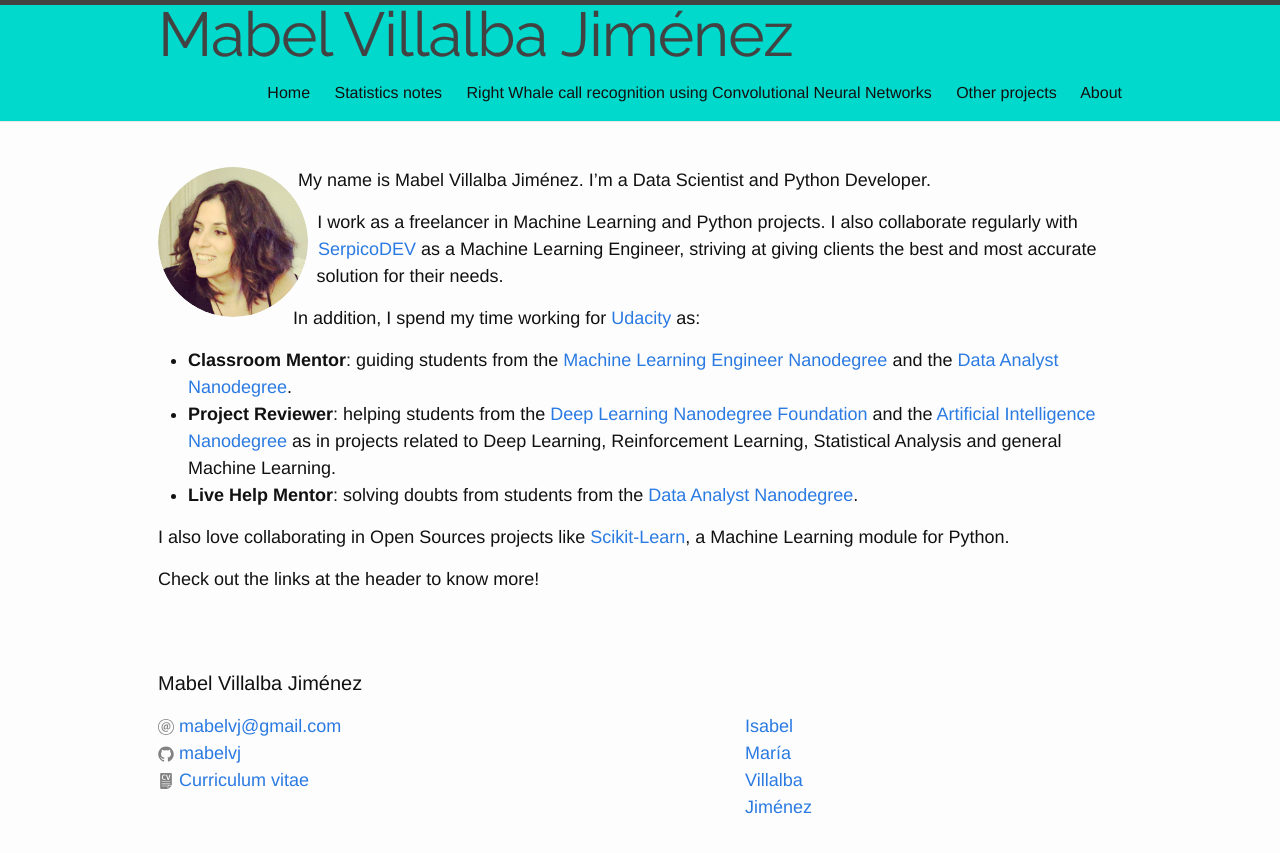
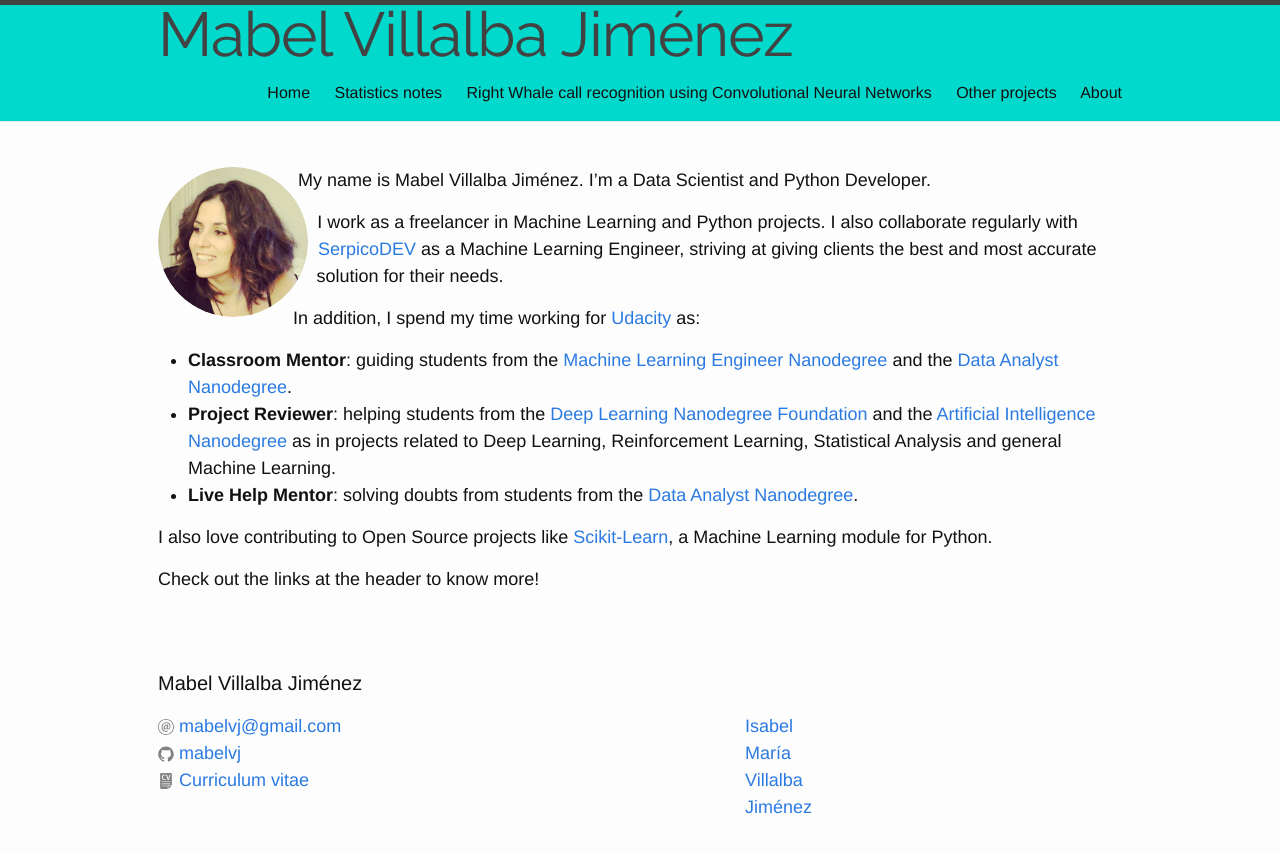
Before and after one commit to mabelvj/mabelvj.github.io, a Jekyll site: the page built from index.md, in a window 1280 px wide. Shown: the top 853 px of the page. Built offline with Jekyll 4.4.1, drawn with Linux system fonts in a browser that asks for light colours; some web fonts are replaced; Markdown is read by kramdown in place of the engine named in the settings; comment, search, counter and statistics services are not loaded.

Commit message:
Update index.md

```diff
--- a/index.md
+++ b/index.md
@@ -38,6 +38,6 @@ In addition, I spend my time working for [Udacity](https://www.udacity.com/) as:
 - **Project Reviewer**: helping students from the [Deep Learning Nanodegree Foundation](https://www.udacity.com/course/deep-learning-nanodegree-foundation--nd101) and the [Artificial Intelligence Nanodegree](https://www.udacity.com/course/artificial-intelligence-nanodegree--nd889) as in projects related to Deep Learning, Reinforcement Learning, Statistical Analysis and general Machine Learning.
 - **Live Help Mentor**: solving doubts from students from the [Data Analyst Nanodegree](https://www.udacity.com/course/data-analyst-nanodegree--nd002).
 
-I also love collaborating in Open Sources projects like [Scikit-Learn](ttps://github.com/mabelvj/scikit-learn), a Machine Learning module for Python.
+I also love contributing to Open Source projects like [Scikit-Learn](ttps://github.com/mabelvj/scikit-learn), a Machine Learning module for Python.
 
 Check out the links at the header to know more!
```
